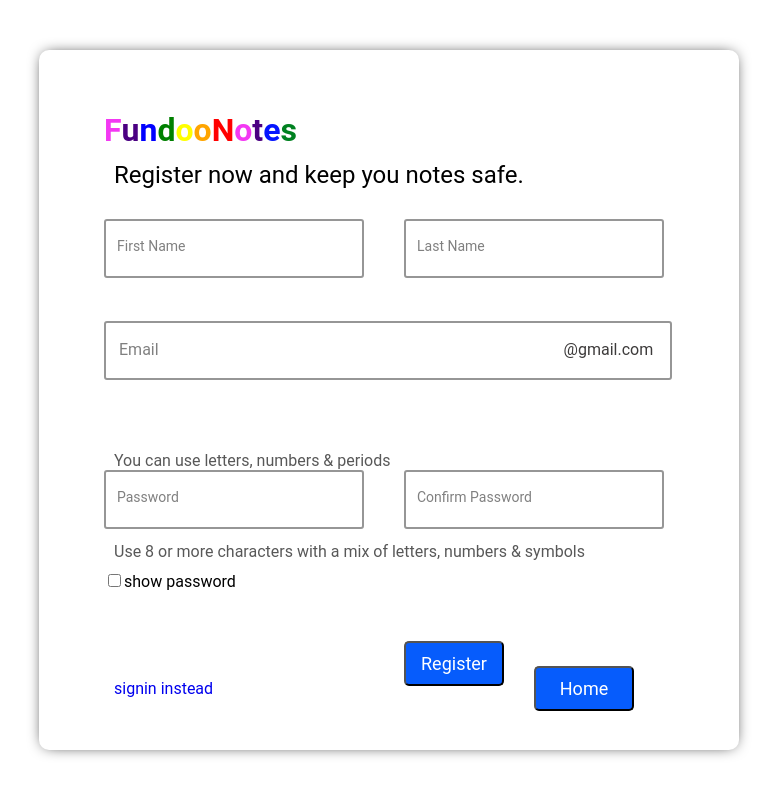
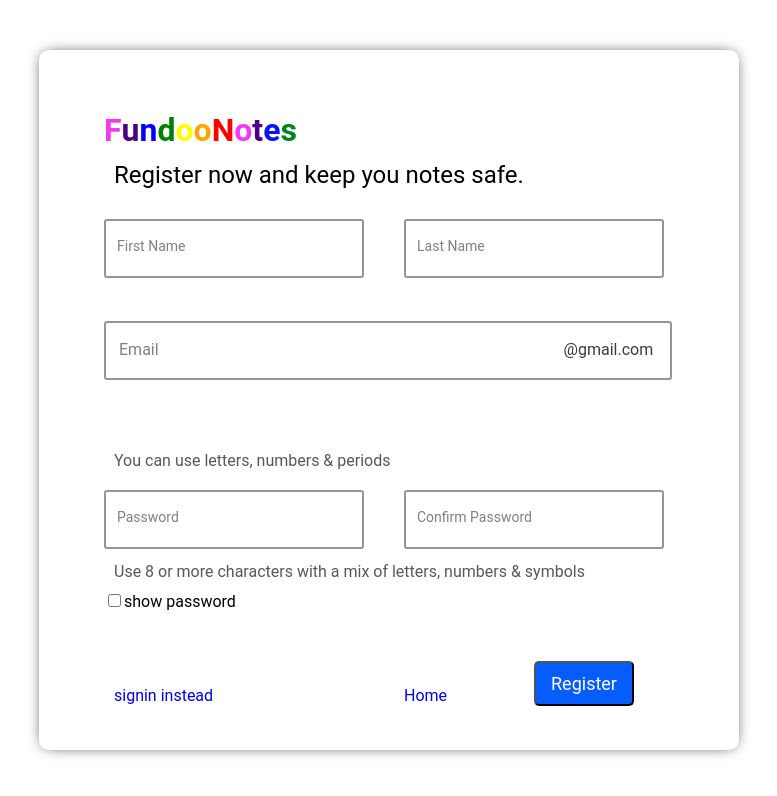
Before and after one commit to kirankumar-Matham96/Fundoo_Notes_React_Frontend, a React (Create React App) app in the folder my-first-react-app/: page /register in a window 1280 px wide. Shown: the top 796 px of the page, without its empty margins (251-1028 px from the left). Built offline with nearby package versions, Linux system fonts and the light colour scheme.

Commit message:
feat: fetch success with axios

```diff
--- /dev/null
+++ b/my-first-react-app/src/components/axios.jsx
@@ -0,0 +1,8 @@
+import Axios from "axios";
+
+const axios = Axios.create({
+  baseURL: "http://localhost:3001",
+  headers: { Auth: "simple AUTH" }
+});
+
+export default axios;
--- a/my-first-react-app/src/pages/home.jsx
+++ b/my-first-react-app/src/pages/home.jsx
@@ -1,78 +1,110 @@
 // import React, { Component} from 'react';
 import React, { useState, useEffect } from 'react';
+// import axios from '../components/axios';
 import axios from 'axios';
+import { Link } from 'react-router-dom';
 
 /**
  * Using fetch and backend in the same directory as react app.
  */
+// const Home = () =>
+// {
+//   const [users, setUsers] = useState([]);
+
+//   useEffect(() =>
+//   {
+//     fetch('/users/').then(res =>
+//     {
+//       return (res.ok) ? res.json() : res.send({ message: 'Something went wrong!' });
+//     }).then(jsonRes => setUsers(jsonRes.usersList)).catch((err) => {console.log(`error: ${err}`)})
+//   })
+
+//   return (
+//     <div className='home'>
+//       <h1>React integration with backend</h1>
+//       {users.map(user => <li>{user}</li>)}
+//       <Link to='/register'>
+//         <button>Register page</button>
+//       </Link>
+//     </div>
+//   )
+// }
+
+/**
+ * functional component working fine👍
+ */
 const Home = () =>
 {
-  const [users, setUsers] = useState([]);
+  const [first, setFirst] = useState([]);
+  const [last, setLast] = useState([]);
+  const [pic, setPic] = useState([]);
 
-  useEffect(() =>
-  {
-    fetch('/users/').then(res =>
+  const getData = async () => {
+    await axios.get('https://api.randomuser.me/').then((res) =>
     {
-      return (res.ok) ? res.json() : res.send({ message: 'Something went wrong!' });
-    }).then(jsonRes => setUsers(jsonRes.usersList)).catch((err) => {console.log(`error: ${err}`)})
-  })
+      console.log(res.data);
+      setFirst(res.data.results[0].name.first);
+      setLast(res.data.results[0].name.last);
+      setPic(res.data.results[0].picture.large);
+      console.log('user: ',first);
+    })
+  }
 
   return (
-    <div className='home'>
-      <h1>React integration with backend</h1>
-      { users.map(user => <li>{user}</li>)}
+    <div>
+      <h1>Using functional component</h1>
+      {<div>{`First Name: ${ first }`} <br/> {`Last Name: ${last}`}</div> }
+      <img src={pic} alt='pic' />
+      <button onClick={getData}>get data</button>
+      <Link to='/register'>
+        <button>Register</button>
+      </Link>
     </div>
-  )
+  );
 }
-
-/**
- * functional components
- */
-
-// const Home = () =>
-// {
-//   const getData = () => {
-//     axios.get('http://localhost:3000/').then((res) =>
-//     {
-//       console.log(res);
-//     })
-//   }
-
-//   return (
-//     <div>
-//       <h1>Using functional component</h1>
-//       <button onClick={getData}>get data</button>
-//     </div>
-//   );
-// }
 
 
 //******************************************************************************* */
 
 /**
- * class component
+ * class component: working fine👍
  */
 // const api = axios.create({
-//   baseURL: 'http://localhost:3000/'
+//   // baseURL: 'http://localhost:3000/'
+//   // baseURL: 'http://fundoonotes.incubation.bridgelabz.com/explorer/#/'
+//   baseURL: 'https://api.randomuser.me/'
+//   // baseURL: 'http://localhost:3001'
 // })
 
 // class Home extends Component
 // {
-//   constructor(props){
-//     super(props);
+//   constructor(){
+//   super();
 
-//     api.get('/').then(res => {
-//       console.log(res);
-//     })
+//   this.state = {
+//     firstName: '',
+//     lastName: '',
+//     picture:''
+//     }
+
+//     // api.get('/').then(res =>
+//     api.get('/users/').then(res =>
+//     {
+//       this.setState({ firstName: res.data.results[0].name.first, lastName: res.data.results[0].name.last, picture: res.data.results[0].picture.large });
+//     }).catch((err) => { console.log('Error: ', err) });
 //   }
 
 //   render(){
 //     return (
 //       <div className='container'>
 //         <h1>Using class component</h1>
+//         <li>{this.state.firstName}</li>
+//         <li>{this.state.lastName}</li>
+//         <img src={this.state.picture} />
 //       </div>
 //     )
 //   }
 // }
 
+
 export default Home;
--- a/my-first-react-app/src/pages/login.jsx
+++ b/my-first-react-app/src/pages/login.jsx
@@ -62,7 +62,7 @@ const Login = () => {
                 <label className='show' onClick={ togglePasswordVisibility }>Show password</label>
             </div>
             <button className='login-button' type='submit'>Login</button>
-            <Link to='/'>
+            <Link to='/register'>
               <a>Create account</a>
             </Link>
             </Form>
--- a/my-first-react-app/src/pages/register.jsx
+++ b/my-first-react-app/src/pages/register.jsx
@@ -2,11 +2,11 @@ import React, { Component } from "react";
 import Title from '../components/title';
 import '../scss/register.scss';
 import { Link } from 'react-router-dom';
-import { Formik, Form, Field } from 'formik';
+import { Formik, Form } from 'formik';
 import axios from 'axios';
 
 // const api = axios.create({
-//   baseURL: 'http://localhost:3000/notes/'
+//   baseURL: 'http://localhost:3000/'
 // })
 
 //using class component
@@ -49,9 +49,9 @@ class Register extends Component{
 
   passwordVisibilityHandler = () => {
     const isPasswordShown = this.state.isPasswordShown;
-    console.log(`isPasswordShown variable: ${isPasswordShown}`)
+    // console.log(`isPasswordShown variable: ${isPasswordShown}`)
     this.setState({ isPasswordShown: !isPasswordShown })
-    console.log(`is password shown? : ${this.state.isPasswordShown}`);
+    // console.log(`is password shown? : ${this.state.isPasswordShown}`);
   }
 
   getData = (event) => {
@@ -95,7 +95,6 @@ class Register extends Component{
       }
       if (isEmail)
       {
-        console.log(target);
         validity[name] = emailTest.test(value);
       }
       if (isPassword)
@@ -170,7 +169,7 @@ class Register extends Component{
               </label>
               <div className='error-message email-error'>{formErrors.email}</div>
             </div>
-              <p>You can use letters, numbers & periods</p>
+              <p className='email-para'>You can use letters, numbers & periods</p>
               <div className='text pwd-section'>
               <div className='parallel-fields left-field' >
               <label className='custom-field'>
@@ -199,10 +198,11 @@ class Register extends Component{
                 </Link>
               </div>
               <div className='button'>
+                <Link to='/'>
+                  {/* <button className='home-btn'>Home</button> */}
+                  <a>Home</a>
+                </Link>
                 <button className='register-btn' type='submit' disabled={isSubmitting} >Register</button>
-                <Link to='/'>
-                  <button className='home-btn'>Home</button>
-                </Link>
               </div>
             </footer>
           </Form>
--- a/my-first-react-app/src/scss/register.scss
+++ b/my-first-react-app/src/scss/register.scss
@@ -249,3 +249,6 @@ a{
   // margin: none;
   height: 100px;
 }
+.email-para{
+  padding-bottom: 20px;
+}
```
Also changed, not shown: 1 other file (tests, documents, lock files or other folders).
